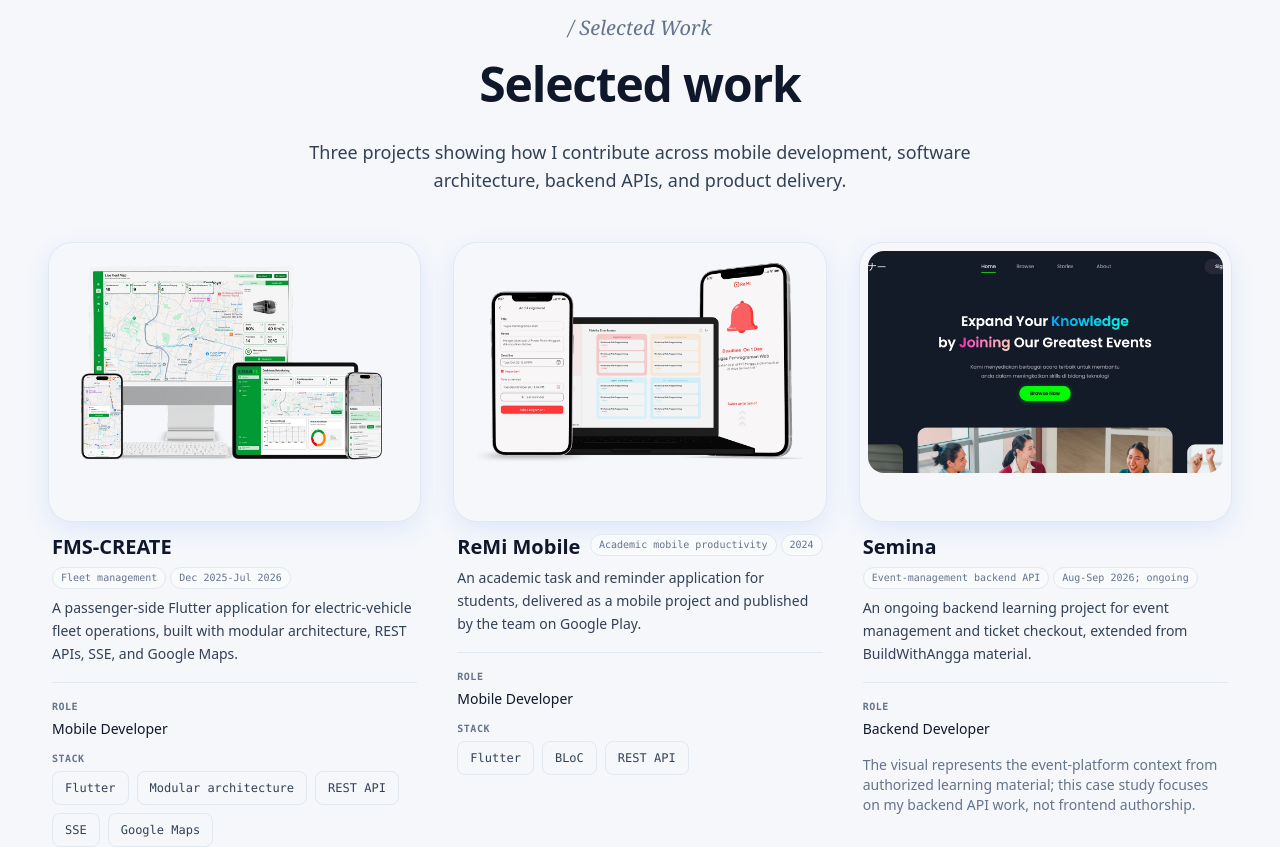
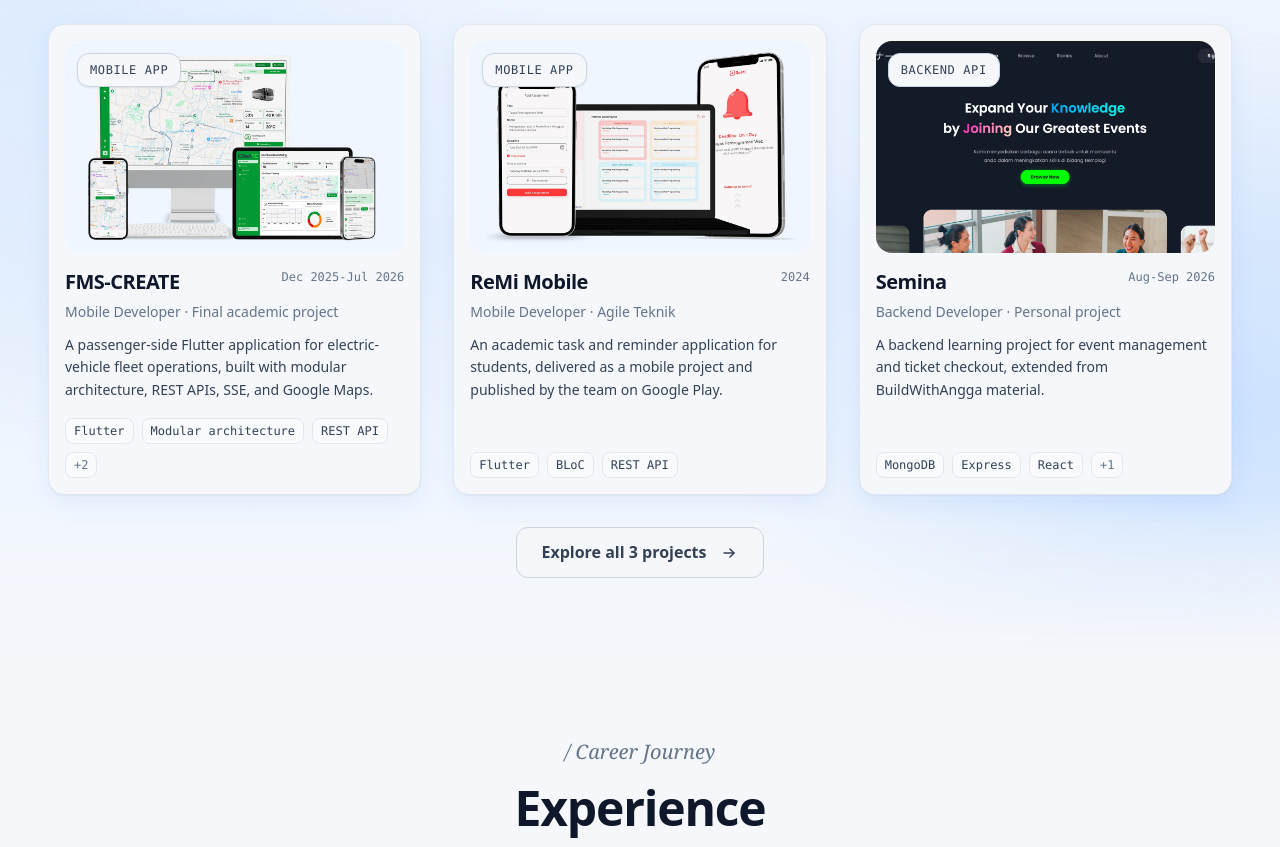
Before and after one commit to latifiann/web-portofolio, a React (Vite) app: page / in a window 1280 px wide. Shown: the part 1620-2467 px from the top of the page. Built offline with nearby package versions, Linux system fonts and the light colour scheme; a web font is replaced by a local one.

Commit message:
feat: refine selected work and homepage flow

```diff
--- a/src/App.tsx
+++ b/src/App.tsx
@@ -107,15 +107,15 @@ function App() {
 
         <PageContainer visual>
           <EngineeringStatementSection />
+        </PageContainer>
 
-          <div className="py-20 md:py-28">
-            <SelectedWorkSection />
-          </div>
+        <SelectedWorkSection />
 
+        <PageContainer visual>
           <Section
             id="experience"
             labelledBy="experience-title"
-            className="border-t border-(--color-border) py-20 md:py-28"
+            className="homepage-section-spacing"
           >
             <header className="mx-auto max-w-3xl text-center">
               <p className="font-serif text-xl italic text-(--color-ink-muted)">
@@ -198,7 +198,7 @@ function App() {
           <Section
             id="skills"
             labelledBy="skills-title"
-            className="border-t border-(--color-border) py-20 md:py-28"
+            className="homepage-section-spacing"
           >
             <header className="mx-auto max-w-3xl text-center">
               <p className="font-serif text-xl italic text-(--color-ink-muted)">
@@ -253,7 +253,7 @@ function App() {
         <section
           id="technology"
           aria-labelledby="technology-title"
-          className="mt-(--space-16) scroll-mt-(--anchor-offset) border-y border-(--color-border) bg-(--color-canvas) py-(--space-8) md:mt-(--space-24)"
+          className="mt-(--technology-margin-top-mobile) scroll-mt-(--anchor-offset) bg-(--color-canvas) py-(--technology-padding-block) md:mt-(--technology-margin-top-desktop)"
         >
           <PageContainer>
             <div className="flex items-center gap-(--space-3)">
@@ -288,7 +288,7 @@ function App() {
         <section
           id="contact"
           aria-labelledby="contact-title"
-          className="relative scroll-mt-(--anchor-offset) overflow-hidden bg-[linear-gradient(180deg,var(--color-canvas)_0%,var(--color-surface-soft)_45%,var(--color-surface-accent)_100%)] py-24 md:py-36"
+          className="relative scroll-mt-(--anchor-offset) overflow-hidden bg-[linear-gradient(180deg,var(--color-canvas)_0%,var(--color-surface-soft)_45%,var(--color-surface-accent)_100%)] py-(--contact-padding-mobile) md:py-(--contact-padding-desktop)"
         >
           <div
             aria-hidden="true"
@@ -310,7 +310,7 @@ function App() {
               <div className="mt-(--space-8) flex flex-wrap justify-center gap-(--space-3)">
                 <a
                   href="mailto:latifian.iman44@gmail.com"
-                  className="inline-flex min-h-11 items-center gap-2 rounded-full bg-(--color-primary) px-(--space-5) font-semibold text-(--color-canvas) no-underline shadow-[0_6px_16px_rgb(37_99_235_/_0.22)] transition-colors duration-(--motion-fast) hover:bg-(--color-primary-hover)"
+                  className="inline-flex min-h-11 items-center gap-2 rounded-full bg-(--color-primary) px-(--space-6) font-semibold text-(--color-canvas) no-underline shadow-[0_6px_16px_rgb(37_99_235_/_0.22)] transition-colors duration-(--motion-fast) hover:bg-(--color-primary-hover)"
                 >
                   Email me
                 </a>
--- a/src/components/layout/SiteFooter.tsx
+++ b/src/components/layout/SiteFooter.tsx
@@ -2,8 +2,8 @@ import PageContainer from "./PageContainer";
 
 function SiteFooter() {
   return (
-    <footer className="bg-(--color-surface-accent) pb-(--space-8)">
-      <PageContainer className="border-t border-(--color-border) pt-(--space-6)">
+    <footer className="bg-(--color-surface-accent) pb-(--footer-padding-bottom)">
+      <PageContainer className="pt-(--footer-padding-top)">
 
         <nav aria-label="Footer navigation">
           <ul className="m-0 flex list-none flex-wrap justify-center gap-1 p-0">
--- a/src/components/sections/EngineeringStatementSection.tsx
+++ b/src/components/sections/EngineeringStatementSection.tsx
@@ -50,7 +50,7 @@ function EngineeringStatementSection() {
     <Section
       id="about"
       labelledBy="about-title"
-      className="border-b border-(--color-border) py-20 md:py-28"
+      className="homepage-section-spacing"
     >
       <div className="relative grid gap-(--space-6) lg:grid-cols-12 lg:items-center lg:gap-(--space-8)">
         <div className="order-2 lg:order-1 lg:col-span-3">
--- a/src/components/sections/HeroSection.tsx
+++ b/src/components/sections/HeroSection.tsx
@@ -6,7 +6,7 @@ export default function HeroSection() {
     <section
       id="home"
       aria-labelledby="hero-title"
-      className="relative scroll-mt-(--anchor-offset) overflow-hidden border-b border-(--color-border) bg-(--color-canvas) pt-(--space-4) pb-(--space-12) md:pt-(--space-8) md:pb-28"
+      className="relative scroll-mt-(--anchor-offset) overflow-hidden bg-(--color-canvas) pt-(--hero-padding-top-mobile) pb-(--hero-padding-bottom-mobile) md:pt-(--hero-padding-top-desktop) md:pb-(--hero-padding-bottom-desktop)"
     >
       <div aria-hidden="true" className="hero-background absolute inset-0" />
       <PageContainer visual className="relative">
--- a/src/components/sections/SelectedWorkSection.tsx
+++ b/src/components/sections/SelectedWorkSection.tsx
@@ -1,5 +1,6 @@
 import ProjectCard from "../../features/projects/ProjectCard";
 import type { ProjectCardProps } from "../../features/projects/ProjectCard";
+import PageContainer from "../layout/PageContainer";
 import fmsCreatePreview from "../../../content/projects/fms-create/media/fms-create.webp";
 import remiMobilePreview from "../../../content/projects/remi-mobile/media/remi-mobile.webp";
 import seminaPreview from "../../../content/projects/semina/media/semina.webp";
@@ -15,9 +16,10 @@ const projects = [
       alt: "FMS-CREATE fleet-management ecosystem showing passenger mobile screens and team dashboard context.",
       width: 1280,
       height: 800,
+      label: "Mobile App",
     },
     metadata: {
-      category: "Fleet management",
+      context: "Final academic project",
       timeline: "Dec 2025-Jul 2026",
       role: "Mobile Developer",
       stack: [
@@ -39,9 +41,10 @@ const projects = [
       alt: "ReMi Mobile task and reminder screens beside a separate ReMi Web laptop interface.",
       width: 1280,
       height: 800,
+      label: "Mobile App",
     },
     metadata: {
-      category: "Academic mobile productivity",
+      context: "Agile Teknik",
       timeline: "2024",
       role: "Mobile Developer",
       stack: ["Flutter", "BLoC", "REST API"],
@@ -50,55 +53,87 @@ const projects = [
   {
     title: "Semina",
     summary:
-      "An ongoing backend learning project for event management and ticket checkout, extended from BuildWithAngga material.",
+      "A backend learning project for event management and ticket checkout, extended from BuildWithAngga material.",
     href: "/projects/semina/",
     preview: {
       src: seminaPreview,
       alt: "Dark event-platform landing page promoting technology events with a green Browse Now button.",
       width: 1280,
       height: 800,
+      label: "Backend API",
     },
-    caption:
-      "The visual represents the event-platform context from authorized learning material; this case study focuses on my backend API work, not frontend authorship.",
     metadata: {
-      category: "Event-management backend API",
-      timeline: "Aug-Sep 2026; ongoing",
+      context: "Personal project",
+      timeline: "Aug-Sep 2026",
       role: "Backend Developer",
-      stack: [],
+      stack: ["MongoDB", "Express", "React", "Node.js"],
     },
   },
 ] satisfies ProjectCardProps[];
+
+const landingProjects = projects.slice(0, 6);
+const projectCount = projects.length;
 
 function SelectedWorkSection() {
   return (
     <section
       id="projects"
       aria-labelledby="selected-work-title"
-      className="scroll-mt-(--anchor-offset)"
+      className="selected-work-section homepage-section-spacing scroll-mt-(--anchor-offset)"
     >
+      <PageContainer visual>
         <header className="mx-auto max-w-3xl text-center">
           <p className="font-serif text-xl italic text-(--color-ink-muted)">
-          / Selected Work
+            / Best Projects
           </p>
 
           <h2
             id="selected-work-title"
             className="mt-(--space-3) text-4xl leading-tight font-semibold tracking-tight text-(--color-ink) md:text-5xl"
           >
-          Selected work
+            Selected Works
           </h2>
-
-        <p className="mt-(--space-6) text-lg text-(--color-ink-secondary)">
-          Three projects showing how I contribute across mobile development,
-          software architecture, backend APIs, and product delivery.
-        </p>
         </header>
 
         <div className="mt-(--space-12) grid grid-cols-1 gap-(--space-8) md:grid-cols-2 lg:grid-cols-3">
-        {projects.map((project) => (
-          <ProjectCard key={project.href} {...project} />
+          {landingProjects.map((project, index) => (
+            <div
+              key={project.href}
+              className={index >= 3 ? "hidden lg:block" : ""}
+            >
+              <ProjectCard {...project} />
+            </div>
           ))}
         </div>
+
+        <div className="mt-(--space-8) flex justify-center">
+          <a
+            href="/projects/"
+            className="group inline-grid min-h-11 max-w-full grid-cols-[minmax(0,1fr)_1.25rem] items-center gap-(--space-3) rounded-md border border-(--color-border-strong) bg-(--color-canvas) px-(--space-6) py-(--space-3) font-semibold text-(--color-ink) no-underline transition-colors duration-(--motion-fast) hover:border-(--color-primary) hover:text-(--color-primary)"
+          >
+            <span className="min-w-0 text-center">
+              Explore all {projectCount} projects
+            </span>
+            <span
+              aria-hidden="true"
+              className="flex size-5 shrink-0 items-center justify-center text-current transition-transform duration-(--motion-fast) group-hover:translate-x-0.5"
+            >
+              <svg
+                viewBox="0 0 16 16"
+                className="h-4 w-4"
+                fill="none"
+                stroke="currentColor"
+                strokeWidth="1.5"
+                strokeLinecap="round"
+                strokeLinejoin="round"
+              >
+                <path d="M3 8h10" />
+                <path d="m9 4 4 4-4 4" />
+              </svg>
+            </span>
+          </a>
+        </div>
+      </PageContainer>
     </section>
   );
 }
--- a/src/features/projects/ProjectCard.tsx
+++ b/src/features/projects/ProjectCard.tsx
@@ -1,3 +1,4 @@
+import { FiArrowUpRight } from "react-icons/fi";
 import ProjectMetadata from "./ProjectMetadata";
 
 export type ProjectCardProps = {
@@ -9,27 +10,24 @@ export type ProjectCardProps = {
     alt: string;
     width: number;
     height: number;
+    label: string;
   };
-  caption?: string;
   metadata: {
-    category: string;
+    context: string;
     timeline: string;
     role: string;
     stack: string[];
   };
 };
 
-function ProjectCard({
-  title,
-  summary,
-  href,
-  preview,
-  caption,
-  metadata,
-}: ProjectCardProps) {
+function ProjectCard({ title, summary, href, preview, metadata }: ProjectCardProps) {
   return (
-    <article className="group flex h-full flex-col gap-(--space-3)">
-      <div className="aspect-4/3 overflow-hidden rounded-xl border border-(--color-border) bg-(--color-canvas) p-2 shadow-[0_8px_24px_rgb(37_99_235_/_0.1)] transition-shadow duration-(--motion-base) group-hover:shadow-[0_10px_30px_rgb(37_99_235_/_0.16)]">
+    <article className="group h-full">
+      <a
+        href={href}
+        className="project-card-link flex h-full flex-col rounded-lg border border-(--color-border) bg-(--color-canvas) p-(--space-4) shadow-[0_1px_2px_rgb(15_23_42_/_0.04),0_8px_24px_rgb(37_99_235_/_0.08)] transition-all duration-(--motion-base) hover:-translate-y-0.5 hover:border-(--color-border-strong) hover:shadow-[0_1px_2px_rgb(15_23_42_/_0.05),0_12px_30px_rgb(37_99_235_/_0.16)]"
+      >
+        <div className="relative aspect-16/10 overflow-hidden rounded-lg bg-(--color-surface-soft)">
           {preview.src ? (
             <img
               src={preview.src}
@@ -38,11 +36,11 @@ function ProjectCard({
               height={preview.height}
               loading="lazy"
               decoding="async"
-            className="h-full w-full rounded-lg object-contain transition-transform duration-(--motion-base) group-hover:scale-[1.03]"
+              className="h-full w-full object-contain transition-transform duration-(--motion-base) group-hover:scale-[1.03]"
             />
           ) : (
             <div
-            className="flex h-full items-center justify-center bg-(--color-surface-soft)"
+              className="flex h-full items-center justify-center"
               aria-hidden="true"
             >
               <span className="font-mono text-xs uppercase tracking-wider text-(--color-ink-muted)">
@@ -50,44 +48,42 @@ function ProjectCard({
               </span>
             </div>
           )}
+
+          <span className="absolute top-(--space-3) left-(--space-3) z-(--z-raised) rounded-md border border-(--color-border-strong) bg-(--color-canvas) px-(--space-3) py-(--space-2) font-mono text-xs font-medium uppercase tracking-wider text-(--color-ink-secondary) shadow-[0_1px_2px_rgb(15_23_42_/_0.08)]">
+            {preview.label}
+          </span>
+
+          <span
+            aria-hidden="true"
+            className="project-card-indicator absolute top-(--space-3) right-(--space-3) z-(--z-raised) flex size-10 items-center justify-center rounded-full border border-(--color-border-strong) bg-(--color-canvas) text-(--color-ink) shadow-[0_1px_2px_rgb(15_23_42_/_0.08)] transition-opacity duration-(--motion-fast)"
+          >
+            <FiArrowUpRight className="size-4" />
+          </span>
         </div>
 
-      <div className="flex flex-1 flex-col px-1">
-        <div className="flex flex-wrap items-start justify-between gap-2">
-          <h3 className="text-xl leading-tight font-semibold text-(--color-ink)">{title}</h3>
-          <div className="flex flex-wrap justify-end gap-1">
-            <span className="rounded-full border border-(--color-border) bg-(--color-surface) px-2 py-0.5 font-mono text-[0.625rem] text-(--color-ink-muted)">{metadata.category}</span>
-            <span className="rounded-full border border-(--color-border) bg-(--color-surface) px-2 py-0.5 font-mono text-[0.625rem] text-(--color-ink-muted)">{metadata.timeline}</span>
-          </div>
+        <div className="flex flex-1 flex-col pt-(--space-4)">
+          <div className="flex items-start justify-between gap-4">
+            <h3 className="text-xl leading-tight font-semibold tracking-tight text-(--color-ink)">
+              {title}
+            </h3>
+            <p className="whitespace-nowrap font-mono text-xs text-(--color-ink-muted)">
+              {metadata.timeline}
+            </p>
           </div>
 
-        <p className="mt-2 text-sm leading-relaxed text-(--color-ink-secondary)">
+          <p className="mt-(--space-2) text-sm leading-snug text-(--color-ink-muted)">
+            {metadata.role} · {metadata.context}
+          </p>
+
+          <p className="mt-(--space-3) line-clamp-3 text-sm leading-relaxed text-(--color-ink-secondary)">
             {summary}
           </p>
 
-        <ProjectMetadata {...metadata} showCategoryAndTimeline={false} />
-
-        {caption && (
-          <p className="mt-(--space-4) text-sm text-(--color-ink-muted)">
-            {caption}
-          </p>
-        )}
-
           <div className="mt-auto pt-(--space-4)">
-          <a
-            href={href}
-            className="inline-flex min-h-11 w-fit items-center gap-(--space-2) rounded-sm font-semibold text-(--color-primary) no-underline transition-colors duration-(--motion-fast) hover:text-(--color-primary-hover)"
-          >
-            View case study
-            <span
-              aria-hidden="true"
-              className="transition-transform duration-(--motion-fast) group-hover:translate-x-1"
-            >
-              &rarr;
-            </span>
-          </a>
+            <ProjectMetadata stack={metadata.stack} />
           </div>
         </div>
+      </a>
     </article>
   );
 }
--- a/src/features/projects/ProjectMetadata.tsx
+++ b/src/features/projects/ProjectMetadata.tsx
@@ -1,77 +1,32 @@
 type ProjectMetadataProps = {
-  category: string;
-  timeline: string;
-  role: string;
   stack: string[];
-  showCategoryAndTimeline?: boolean;
 };
 
-function ProjectMetadata({
-  category,
-  timeline,
-  role,
-  stack,
-  showCategoryAndTimeline = true,
-}: ProjectMetadataProps) {
+function ProjectMetadata({ stack }: ProjectMetadataProps) {
+  if (stack.length === 0) {
+    return null;
+  }
+
+  const visibleStack = stack.slice(0, 3);
+  const remainingCount = stack.length - visibleStack.length;
+
   return (
-    <dl
-      className={`mt-(--space-4) grid gap-(--space-3) border-t border-(--color-border) pt-(--space-4) ${
-        showCategoryAndTimeline ? "md:grid-cols-3" : ""
-      }`}
-    >
-      {showCategoryAndTimeline && (
-        <>
-          <div>
-            <dt className="font-mono text-xs font-semibold uppercase tracking-wider text-(--color-ink-muted)">
-              Category
-            </dt>
-            <dd className="mt-(--space-2) text-sm text-(--color-ink)">
-              {category}
-            </dd>
-          </div>
+    <ul className="flex list-none flex-wrap gap-(--space-2) p-0" aria-label="Technologies">
+      {visibleStack.map((technology) => (
+        <li
+          key={technology}
+          className="rounded-sm border border-(--color-border) bg-(--color-surface) px-(--space-2) py-(--space-1) font-mono text-xs text-(--color-ink-secondary)"
+        >
+          {technology}
+        </li>
+      ))}
 
-          <div>
-            <dt className="font-mono text-xs font-semibold uppercase tracking-wider text-(--color-ink-muted)">
-              Timeline
-            </dt>
-            <dd className="mt-(--space-2) text-sm text-(--color-ink)">
-              {timeline}
-            </dd>
-          </div>
-        </>
+      {remainingCount > 0 && (
+        <li className="rounded-sm border border-(--color-border) bg-(--color-surface) px-(--space-2) py-(--space-1) font-mono text-xs text-(--color-ink-muted)">
+          +{remainingCount}
+        </li>
       )}
-
-      <div>
-        <dt className="font-mono text-[0.625rem] font-semibold uppercase tracking-wider text-(--color-ink-muted)">
-          Role
-        </dt>
-        <dd className="mt-1 text-sm text-(--color-ink)">{role}</dd>
-      </div>
-
-      {stack.length > 0 && (
-        <div className={showCategoryAndTimeline ? "md:col-span-3" : ""}>
-            <dt className="font-mono text-[0.625rem] font-semibold uppercase tracking-wider text-(--color-ink-muted)">
-            Stack
-          </dt>
-
-          <dd className="mt-1">
-            <ul
-              className="flex list-none flex-wrap gap-(--space-2) p-0"
-              aria-label="Technologies"
-            >
-              {stack.map((technology) => (
-                <li
-                  key={technology}
-                  className="rounded-sm border border-(--color-border) bg-(--color-canvas) px-(--space-3) py-(--space-2) font-mono text-xs text-(--color-ink-secondary)"
-                >
-                  {technology}
-                </li>
-              ))}
-            </ul>
-          </dd>
-        </div>
-      )}
-    </dl>
+    </ul>
   );
 }
 
--- a/src/styles/globals.css
+++ b/src/styles/globals.css
@@ -476,6 +476,85 @@ button,
   }
 }
 
+.homepage-section-spacing {
+  padding-block: var(--section-padding-mobile);
+}
+
+@media (min-width: 48rem) {
+  .homepage-section-spacing {
+    padding-block: var(--section-padding-desktop);
+  }
+}
+
+.project-card-link:focus-visible .project-card-indicator {
+  opacity: 1;
+  transform: translateY(0);
+}
+
+@media (min-width: 64rem) {
+  .project-card-indicator {
+    opacity: 0;
+    transform: translateY(4px);
+  }
+
+  .project-card-link:hover .project-card-indicator,
+  .project-card-link:focus-visible .project-card-indicator {
+    opacity: 1;
+    transform: translateY(0);
+  }
+}
+
+.selected-work-section {
+  position: relative;
+  isolation: isolate;
+  overflow: hidden;
+  background: var(--color-canvas);
+}
+
+.selected-work-section::before {
+  content: "";
+  position: absolute;
+  inset: 0;
+  z-index: -1;
+  pointer-events: none;
+
+  background:
+    radial-gradient(
+      ellipse 56% 68% at 4% 28%,
+      rgb(219 234 254 / 0.9),
+      transparent 70%
+    ),
+    radial-gradient(
+      ellipse 54% 64% at 96% 72%,
+      rgb(191 219 254 / 0.72),
+      transparent 72%
+    ),
+    linear-gradient(
+      180deg,
+      var(--color-canvas) 0%,
+      rgb(239 246 255 / 0.82) 18%,
+      rgb(219 234 254 / 0.58) 52%,
+      rgb(239 246 255 / 0.72) 82%,
+      var(--color-canvas) 100%
+    );
+
+  -webkit-mask-image: linear-gradient(
+    to bottom,
+    transparent 0%,
+    black 18%,
+    black 82%,
+    transparent 100%
+  );
+
+  mask-image: linear-gradient(
+    to bottom,
+    transparent 0%,
+    black 18%,
+    black 82%,
+    transparent 100%
+  );
+}
+
 @media (prefers-reduced-motion: reduce) {
   html {
     scroll-behavior: auto;
--- a/src/styles/tokens.css
+++ b/src/styles/tokens.css
@@ -36,6 +36,24 @@
   --space-24: 6rem;
   --space-32: 8rem;
 
+  --section-padding-mobile: 4rem;
+  --section-padding-desktop: 5rem;
+
+  --hero-padding-top-mobile: 0.75rem;
+  --hero-padding-top-desktop: 1.5rem;
+  --hero-padding-bottom-mobile: 2rem;
+  --hero-padding-bottom-desktop: 5rem;
+
+  --technology-margin-top-mobile: 3rem;
+  --technology-margin-top-desktop: 4rem;
+  --technology-padding-block: 1.5rem;
+
+  --contact-padding-mobile: 4rem;
+  --contact-padding-desktop: 6rem;
+
+  --footer-padding-top: 1.5rem;
+  --footer-padding-bottom: 1.5rem;
+
   --container-max: 80rem;
   --visual-canvas-max: 90rem;
   --container-padding-mobile: 1.25rem;
```
Lines whose indentation alone changed are shown as unchanged.
